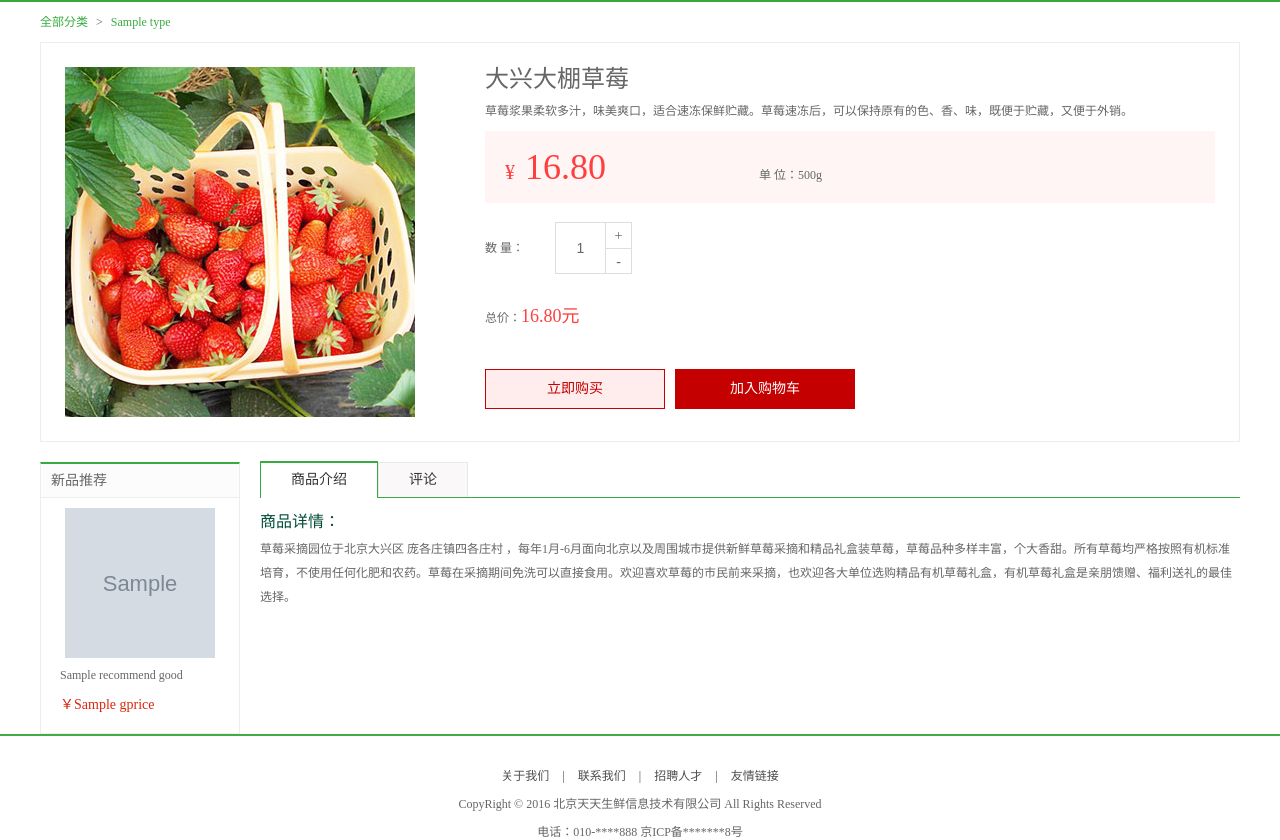
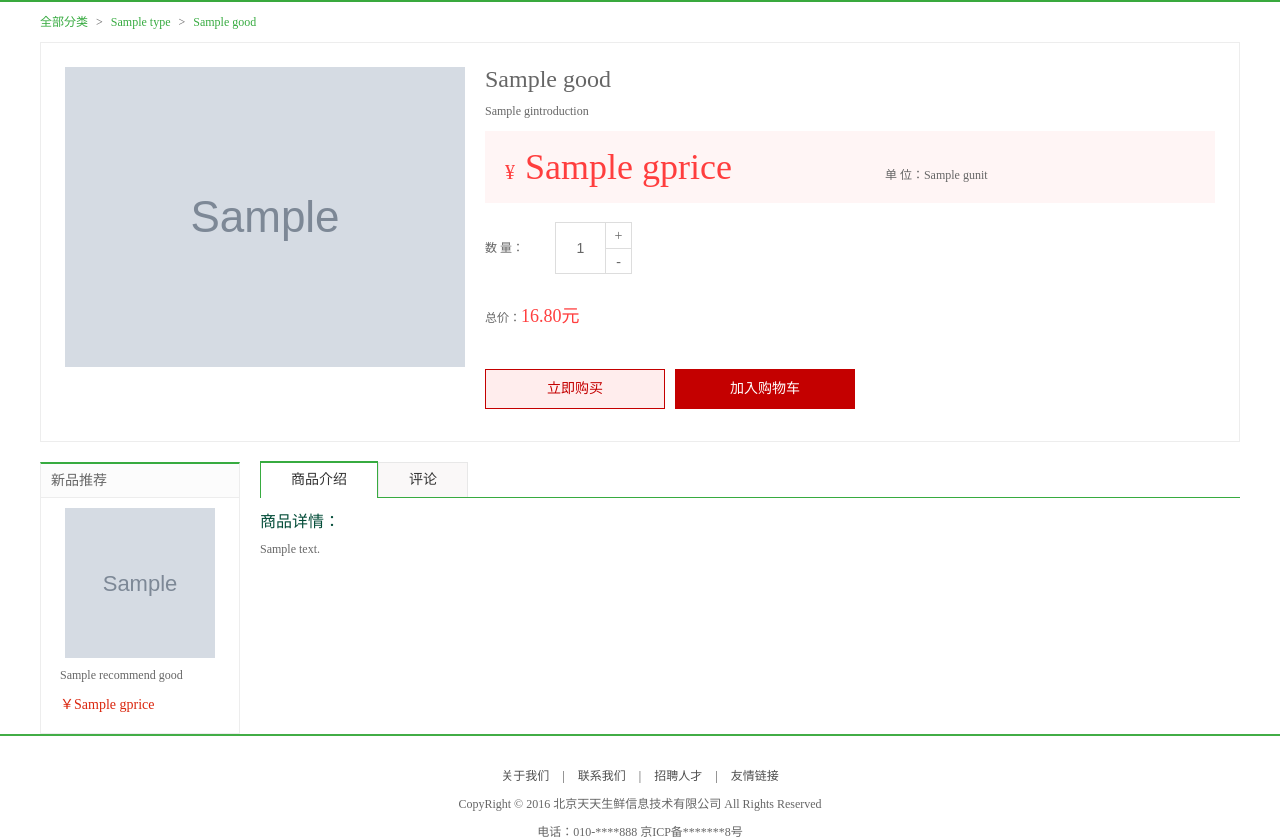
Before and after one commit to penn525/dailyfresh2019, a Django app: template dailyfresh/templates/df_goods/detail.html in a window 1280 px wide. Shown: the part 70-910 px from the top of the page. Run offline with Django 3.2, Linux system fonts and the light colour scheme; the template is opened without the code that fills it: most values are stand-ins (such as "Sample title", 1, 10 or a date in 2020); grey boxes marked "Sample" are stand-in pictures.

Commit message:
基本完成商品详情页面的编写 2. detail.js的编写

```diff
--- a/dailyfresh/df_goods/urls.py
+++ b/dailyfresh/df_goods/urls.py
@@ -3,6 +3,6 @@ from df_goods.views import *
 
 urlpatterns = [
     url(r'^$', index, name='index'),
-    url(r'^detail/$', detail, name='detail'),
+    url(r'^detail_(?P<goods_id>\d+)/$', detail, name='detail'),
     url(r'^list_(?P<type_id>\d+)_(?P<page_num>\d+)_(?P<sort>\d+)/$', list, name='list'), # 商品类_第几页_排序规则
 ]
--- /dev/null
+++ b/dailyfresh/static/js/detail.js
@@ -0,0 +1,26 @@
+$(function () {
+
+    $('.add').click(function (e) {
+        e.preventDefault();
+        $('.num_show').val(parseInt($('.num_show').val()) + 1)
+        calculate_fee()
+    });
+
+    $('.minus').click(function (e) {
+        e.preventDefault();
+        var cur_num = $('.num_show').val()
+        if ('1' != cur_num) {
+            $('.num_show').val(parseInt($('.num_show').val()) - 1)
+            calculate_fee()
+        }
+    });
+
+    /**
+     * 数量变化时计算费用
+     */
+    function calculate_fee() {
+        var price = parseFloat($('.show_pirze em').text())
+        var goods_num = parseInt($('.num_show').val())
+        $('.total em').text((price * goods_num).toFixed(2) + "元")
+    }
+});
--- a/dailyfresh/templates/df_goods/base.html
+++ b/dailyfresh/templates/df_goods/base.html
@@ -29,7 +29,11 @@
 <div class="breadcrumb">
 	<a href="#">全部分类</a>
 	<span>></span>
-	<a href="#">{{ type.ttitle|default:'无' }}</a>
+	<a href="#">{{ type.ttitle|default_if_none:'无' }}</a>
+	{% if goods %}
+	<span>></span>
+	<a href="#">{{ goods.gtitle }}</a>
+	{% endif %}
 </div>
 
 {% block detail %} {% endblock detail %} {% comment %} # 详情页面 {% endcomment %}
--- a/dailyfresh/templates/df_goods/detail.html
+++ b/dailyfresh/templates/df_goods/detail.html
@@ -1,16 +1,21 @@
 {% extends 'df_goods/base.html' %}
+
+{% comment %} 添加详情需要的js文件 {% endcomment %}
+{% block head %}
+<script src="/static/js/detail.js"></script>
+{% endblock head %}
 
 {% block detail %}
 
 <div class="goods_detail_con clearfix">
-	<div class="goods_detail_pic fl"><img src="/static/images/goods_detail.jpg"></div>
+	<div class="goods_detail_pic fl"><img src="/static/{{ goods.gpicture }}"></div>
 
 	<div class="goods_detail_list fr">
-		<h3>大兴大棚草莓</h3>
-		<p>草莓浆果柔软多汁，味美爽口，适合速冻保鲜贮藏。草莓速冻后，可以保持原有的色、香、味，既便于贮藏，又便于外销。</p>
+		<h3>{{ goods.gtitle }}</h3>
+		<p>{{ goods.gintroduction }}</p>
 		<div class="prize_bar">
-			<span class="show_pirze">¥<em>16.80</em></span>
-			<span class="show_unit">单  位：500g</span>
+			<span class="show_pirze">¥<em>{{ goods.gprice }}</em></span>
+			<span class="show_unit">单  位：{{ goods.gunit }}</span>
 		</div>
 		<div class="goods_num clearfix">
 			<div class="num_name fl">数 量：</div>
@@ -41,7 +46,7 @@
 	<div class="tab_content">
 		<dl>
 			<dt>商品详情：</dt>
-			<dd>草莓采摘园位于北京大兴区 庞各庄镇四各庄村 ，每年1月-6月面向北京以及周围城市提供新鲜草莓采摘和精品礼盒装草莓，草莓品种多样丰富，个大香甜。所有草莓均严格按照有机标准培育，不使用任何化肥和农药。草莓在采摘期间免洗可以直接食用。欢迎喜欢草莓的市民前来采摘，也欢迎各大单位选购精品有机草莓礼盒，有机草莓礼盒是亲朋馈赠、福利送礼的最佳选择。 </dd>
+			<dd>{{ goods.gdetail|safe }}</dd>
 		</dl>
 	</div>
 
@@ -50,9 +55,8 @@
 
 {% endblock goods_right %}
 
-{% block foot_js %}
-
-{% comment %} <script type="text/javascript" src="/static/js/jquery-1.12.2.js"></script> {% endcomment %}
+{% comment %} {% block foot_js %}
+<script type="text/javascript" src="/static/js/jquery-1.12.2.js"></script>
 <script type="text/javascript">
 	var $add_x = $('#add_cart').offset().top;
 	var $add_y = $('#add_cart').offset().left;
@@ -74,3 +78,4 @@
 	})
 </script>
 {% endblock foot_js %}
+{% endcomment %}
```
Also changed, not shown: dailyfresh/df_goods/views.py (+20 -3 lines).
